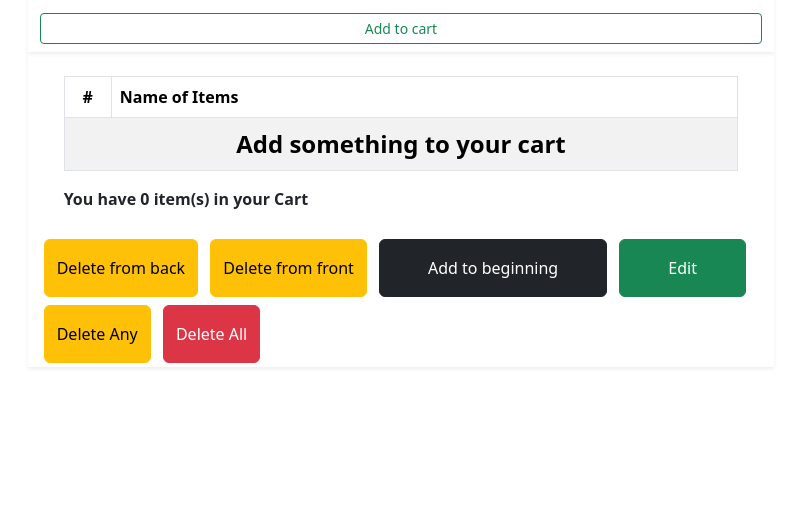
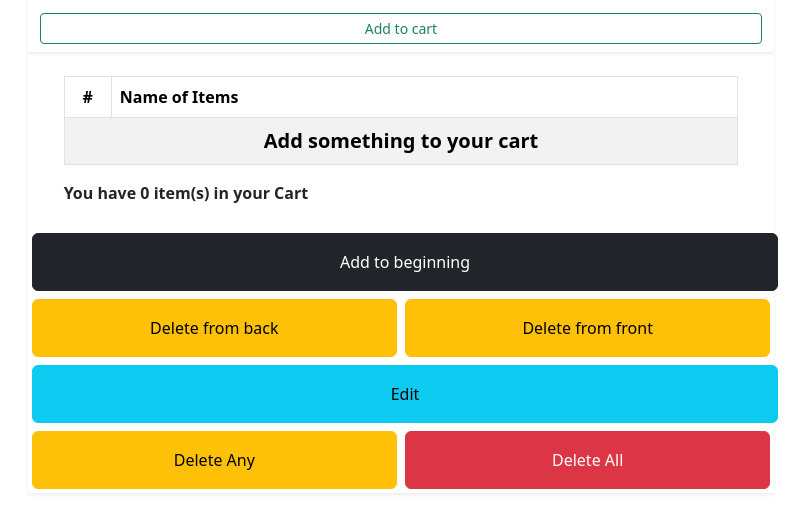
Before and after one commit to codify01/mini-mart, a plain HTML site: page index.html in a window 1280 px wide. Shown: the part 114-642 px from the top of the page, without its empty margins (239-1048 px from the left). Drawn offline with nearby package versions, Linux system fonts and the light colour scheme.

Commit message:
haskjdglfua

```diff
--- a/index.html
+++ b/index.html
@@ -25,20 +25,22 @@
                 </thead>
                 <tbody id="show">
                     <tr>
-                        <td colspan="2" class="text-center fw-bold fs-4">Add something to your cart</td>
+                        <td colspan="2" class="text-center fw-bold fs-5">Add something to your cart</td>
                     </tr>
 
                 </tbody>
             </table>
             <div class="fw-bold">You have <span id="cartNum">0</span> item(s) in your Cart</div>
         </div>
-        <button class="btn btn-warning py-3 m-1" onclick="backSpace()">Delete from back</button>
-        <button class="btn btn-warning py-3 m-1" onclick="frontSpace()">Delete from front</button>
+       <div class="row">
+        <button class="btn btn-dark py-3 px-5 m-1 col-12" onclick="frontAdd()">Add to beginning</button>
+        <button class="btn btn-warning py-3 m-1 col" onclick="backSpace()">Delete from back</button>
+        <button class="btn btn-warning py-3 m-1 col" onclick="frontSpace()">Delete from front</button>
         <!-- <button class="btn btn-warning py-3 m-1" onclick="backAdd()">Add from back</button> -->
-        <button class="btn btn-dark py-3 px-5 m-1" onclick="frontAdd()">Add to beginning</button>
-        <button class="btn btn-success py-3 px-5 m-1" onclick="edit()">Edit</button>
-        <button class="btn btn-warning py-3 m-1" onclick="deleteAny()"> Delete Any</button>
-        <button class="btn btn-danger py-3 m-1" onclick="deleteAll()">Delete All</button>
+        <button class="btn btn-info py-3 px-5 m-1" onclick="edit()">Edit</button>
+        <button class="btn btn-warning py-3 m-1 col" onclick="deleteAny()"> Delete Any</button>
+        <button class="btn btn-danger py-3 m-1 col" onclick="deleteAll()">Delete All</button>
+       </div>
        </div>
 
 
```
